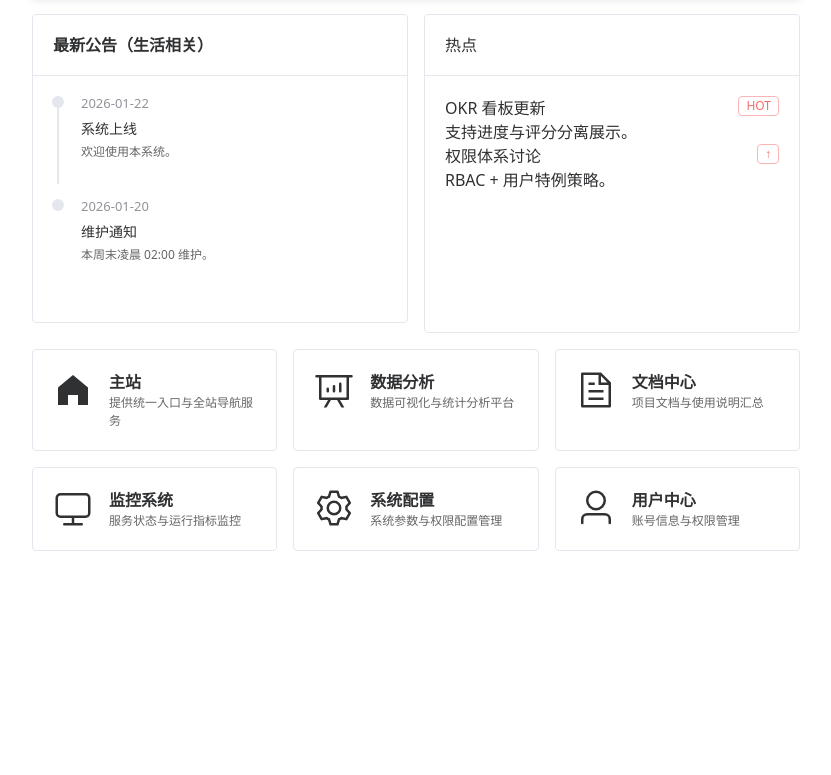
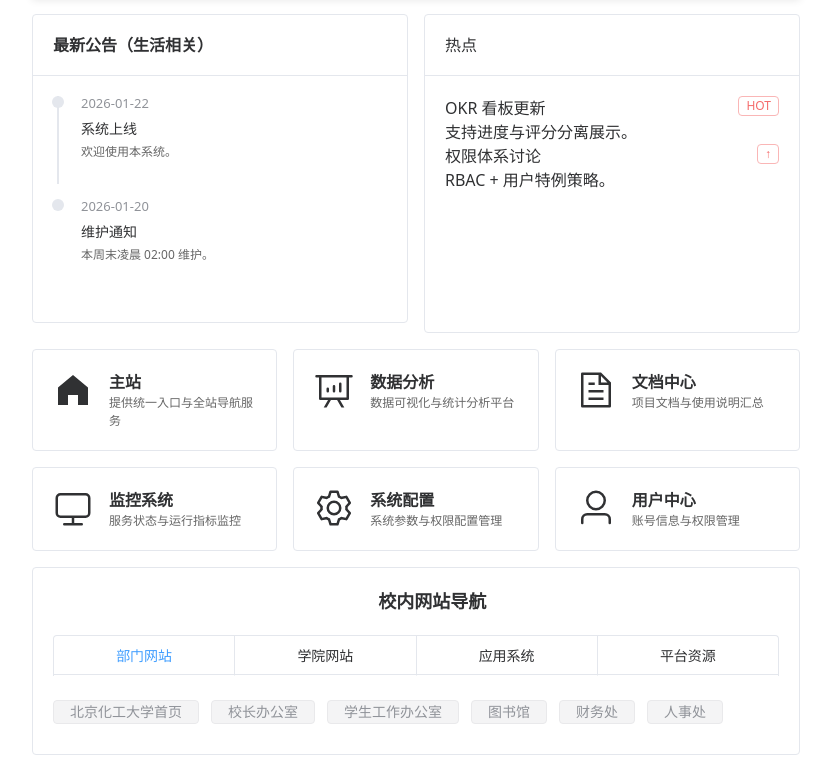
Before and after one commit to customysc/snc-web, a Vue app in the folder frontend/: page / in a window 1280 px wide. Shown: the part 382-1157 px from the top of the page, without its empty margins (224-1055 px from the left). Before the commit the page ends 953 px from the top, so only its background shows below. Built offline with nearby package versions, Linux system fonts and the light colour scheme.

Commit message:
添加链接

```diff
--- a/frontend/src/components/views/home/Announcement.vue
+++ b/frontend/src/components/views/home/Announcement.vue
@@ -3,7 +3,10 @@
     <template #header>
       <div :style="{ fontSize: '16px', fontWeight: 600 }">最新公告（生活相关）</div>
     </template>
-    <el-timeline>
+
+    <el-empty v-if="announcements.length === 0" description="暂无公告" />
+
+    <el-timeline v-else>
       <el-timeline-item
         v-for="item in announcements"
         :key="item.id"
@@ -17,9 +20,19 @@
     </el-timeline>
   </el-card>
 </template>
+
 <script setup lang="ts">
-const announcements =[
+import { ref } from "vue";
+
+type Announcement = {
+  id: string;
+  title: string;
+  content: string;
+  date: string;
+};
+
+const announcements = ref<Announcement[]>([
   { id: "a1", title: "系统上线", content: "欢迎使用本系统。", date: "2026-01-22" },
   { id: "a2", title: "维护通知", content: "本周末凌晨 02:00 维护。", date: "2026-01-20" },
-];
+]);
 </script>
--- a/frontend/src/components/views/home/Cards.vue
+++ b/frontend/src/components/views/home/Cards.vue
@@ -5,6 +5,7 @@
       :key="site.key"
       shadow="hover"
       :style="{ cursor: 'pointer' }"
+      @click="goTo(site.url)"
     >
       <div :style="{ display: 'flex', alignItems: 'flex-start', gap: '16px' }">
         <el-icon :size="40">
@@ -12,60 +13,128 @@
         </el-icon>
         <div>
           <div :style="{ fontWeight: '600' }">{{ site.name }}</div>
-          <div :style="{ fontSize: '12px', color: '#666', lineHeight: '1.5' }">{{ site.desc }}</div>
+          <div :style="{ fontSize: '12px', color: '#666', lineHeight: '1.5' }">
+            {{ site.desc }}
+          </div>
         </div>
       </div>
     </el-card>
   </div>
+
+  <el-card shadow="never" :body-style="{ padding: '20px' }">
+    <div :style="{ fontWeight: '700', fontSize: '18px', marginBottom: '20px', textAlign: 'center' }">
+      <el-icon :size="20" :style="{ marginRight: '8px' }"></el-icon>
+      校内网站导航
+    </div>
+
+    <el-tabs v-model="activeTab" type="card" :stretch="true">
+      <el-tab-pane v-for="(category, index) in navCategories" :key="index" :label="category.name" :name="category.name">
+        <div :style="{ display: 'flex', flexWrap: 'wrap', gap: '12px', padding: '10px 0' }">
+          <el-tag
+            v-for="link in category.links"
+            :key="link.name"
+            type="info"
+            :style="{ cursor: 'pointer', fontSize: '14px', padding: '8px 16px', borderRadius: '4px' }"
+            @click="goTo(link.url)"
+          >
+            {{ link.name }}
+          </el-tag>
+        </div>
+      </el-tab-pane>
+    </el-tabs>
+  </el-card>
+
 </template>
 
 <script lang="ts" setup>
-
-import {
-  HomeFilled,
-  DataAnalysis,
-  Document,
-  Monitor,
-  Setting,
-  User
-} from '@element-plus/icons-vue'
+import { HomeFilled, DataAnalysis, Document, Monitor, Setting, User, Link } from '@element-plus/icons-vue'
 
 const sites = [
   {
     key: 'main',
     name: '主站',
     desc: '提供统一入口与全站导航服务',
-    icon: HomeFilled
+    icon: HomeFilled,
   },
   {
     key: 'data',
     name: '数据分析',
     desc: '数据可视化与统计分析平台',
-    icon: DataAnalysis
+    icon: DataAnalysis,
   },
   {
     key: 'docs',
     name: '文档中心',
     desc: '项目文档与使用说明汇总',
-    icon: Document
+    icon: Document,
   },
   {
     key: 'monitor',
     name: '监控系统',
     desc: '服务状态与运行指标监控',
-    icon: Monitor
+    icon: Monitor,
   },
   {
     key: 'settings',
     name: '系统配置',
     desc: '系统参数与权限配置管理',
-    icon: Setting
+    icon: Setting,
   },
   {
     key: 'user',
     name: '用户中心',
     desc: '账号信息与权限管理',
-    icon: User
+    icon: User,
+  },
+]
+
+const goTo = (url: string) => {
+  if (url) {
+    window.open(url, '_blank')
   }
-]
+}
+
+import { ref } from 'vue';
+
+
+const navCategories = ref([
+  {
+    name: '部门网站',
+    links: [
+      { name: '北京化工大学首页', url: 'https://www.buct.edu.cn' },
+      { name: '校长办公室', url: 'https://xb.buct.edu.cn/main.htm' },
+      { name: '学生工作办公室', url: 'https://xgb.buct.edu.cn/main.htm' },
+      { name: '图书馆', url: 'https://tsg.buct.edu.cn/main.htm' },
+      { name: '财务处', url: 'https://cwc.buct.edu.cn/main.htm' },
+      { name: '人事处', url: 'https://rsc.buct.edu.cn/main.htm' },
+    ]
+  },
+  {
+    name: '学院网站',
+    links: [
+      { name: '信息学院', url: 'https://cist.buct.edu.cn/main.htm' },
+      { name: '化工学院', url: 'https://chem.buct.edu.cn/main.htm' },
+      { name: '机电学院', url: 'https://mech.buct.edu.cn/main.htm' },
+      { name: '材料学院', url: 'https://cmse.buct.edu.cn/main.htm' },
+    ]
+  },
+  {
+    name: '应用系统',
+    links: [
+      { name: '教务系统', url: 'https://experimental-auth-endpoint.buct.edu.cn/?timestamp=1769501391470&service=https%3A%2F%2Fjwglxt.buct.edu.cn%2Fsso%2Fjziotlogin' },
+      { name: '学生资助', url: 'https://zizhu.buct.edu.cn/main.htm' },
+      { name: 'VPN', url: 'https://vpn.buct.edu.cn/main.htm' },
+    ]
+  },
+  {
+    name: '平台资源',
+    links: [
+      { name: '图书馆资源', url: 'https://tsg.buct.edu.cn/main.htm' },
+      { name: '综合教学服务平台', url: 'https://sjcx.buct.edu.cn/#/login' },
+    ]
+  }
+]);
+
+const activeTab = ref('部门网站');
+
 </script>
--- a/frontend/src/components/views/home/HotTopics.vue
+++ b/frontend/src/components/views/home/HotTopics.vue
@@ -3,7 +3,6 @@
     <template #header>
       热点
     </template>
-
     <el-empty v-if="hotTopics.length === 0" description="暂无热点" />
     <div v-else>
       <div
@@ -20,17 +19,14 @@
     </div>
   </el-card>
 </template>
-
 <script setup lang="ts">
 import {ref} from "vue";
-
 type HotTopic = {
   id: string;
   title: string;
   desc: string;
   heat: string;
 };
-
 const hotTopics = ref<HotTopic[]>([
   { id: "h1", title: "OKR 看板更新", desc: "支持进度与评分分离展示。", heat: "HOT" },
   { id: "h2", title: "权限体系讨论", desc: "RBAC + 用户特例策略。", heat: "↑" },
--- a/frontend/src/components/views/home/Index.vue
+++ b/frontend/src/components/views/home/Index.vue
@@ -8,11 +8,9 @@
     <Cards />
   </div>
 </template>
-
 <script setup lang="ts">
 import Banner from "@/components/views/home/Banner.vue";
 import Cards from "@/components/views/home/Cards.vue";
 import Announcement from "@/components/views/home/Announcement.vue";
 import HotTopics from "@/components/views/home/HotTopics.vue";
-
 </script>
```
Also changed, not shown: frontend/src/components/views/home/Banner.vue (line endings or trailing spaces).
